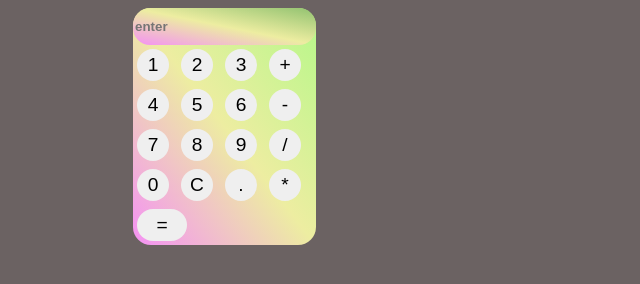
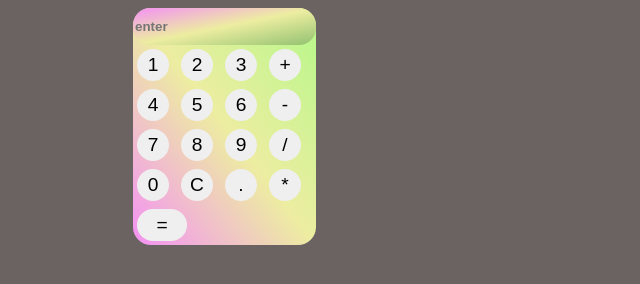
Before and after one commit to Fatyoda3/website_create, a plain HTML site: page calculator/gradient.html in a window 1280 px wide. Shown: the whole page, without its empty margins (0-640 px from the left). Drawn offline with Linux system fonts and the light colour scheme.

Commit message:
hello another commit

```diff
--- a/calculator/gradient.css
+++ b/calculator/gradient.css
@@ -15,10 +15,10 @@ body {
 
 #input {
   background-image: linear-gradient(
-    to bottom left,
-    rgb(145, 194, 112),
+    to bottom right,
+    rgb(244, 145, 244),
     rgb(237, 237, 161),
-    rgb(244, 145, 244)
+    rgb(145, 194, 112)
   );
   -moz-appearance: textfield;
 
```
Also changed, not shown: 1 other file.
